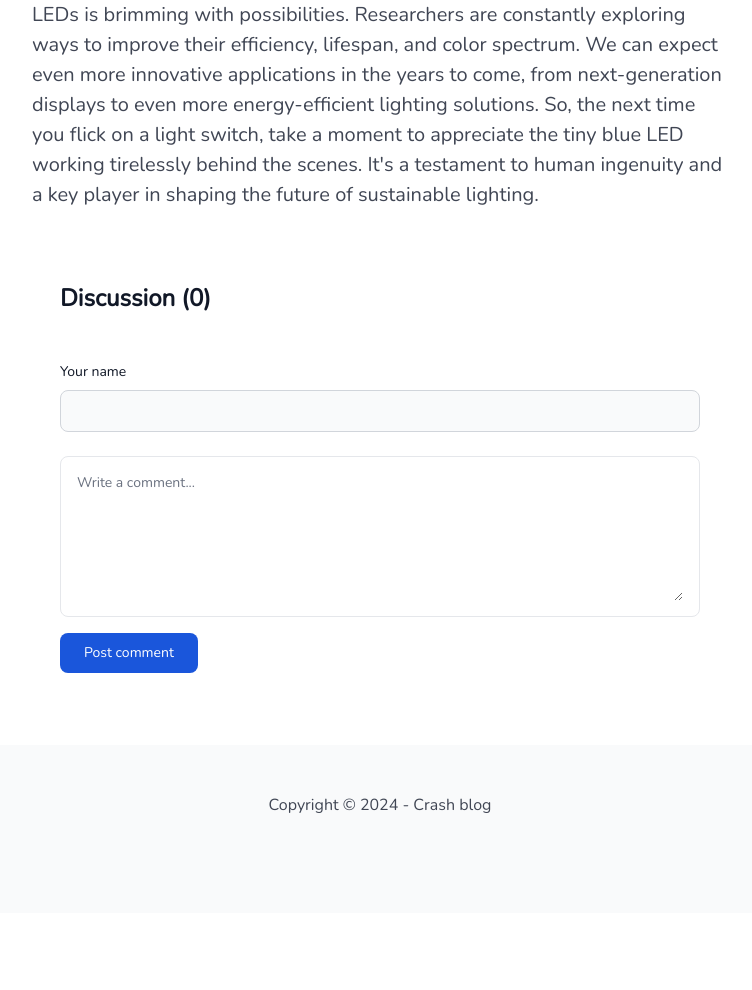
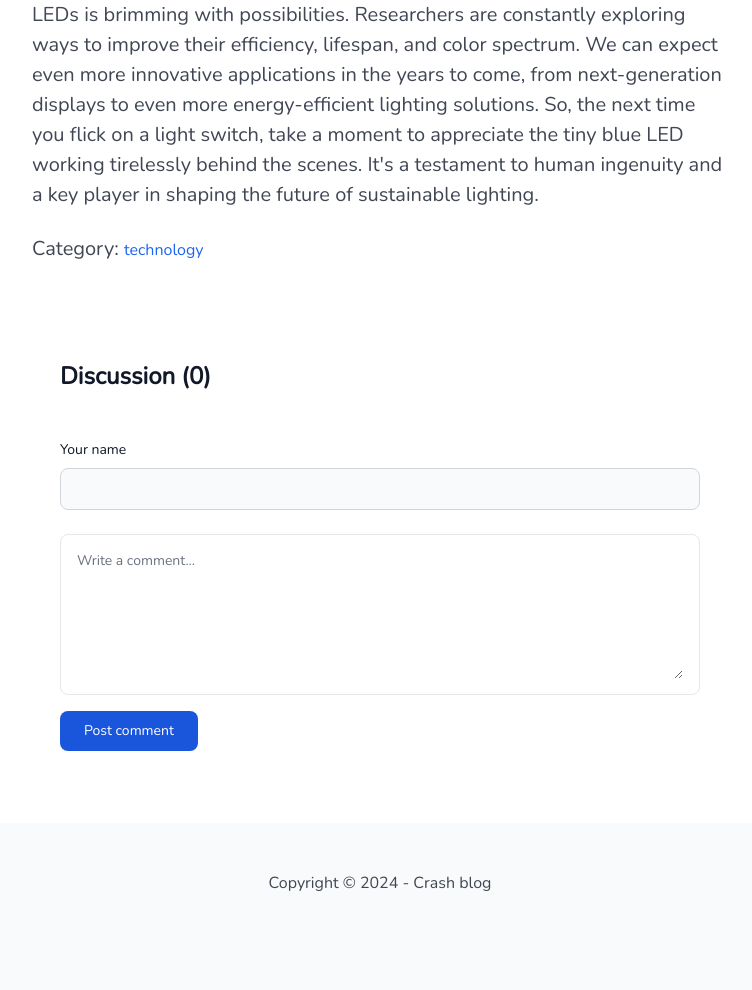
Before and after one commit to annan-dejene/Trekker-Blog, a Django app: a page that uses blog/templates/blog/detail.html in a window 1280 px wide. Shown: the part 1291-2281 px from the top of the page, without its empty margins (260-1012 px from the left). Before the commit the page ends 2104 px from the top, so only its background shows below. Run offline with Django 5.2, Linux system fonts and the light colour scheme; data comes from the database, SQL or seed files in the repository; both versions use the stored data as it was after the commit; some libraries are stand-ins or nearby versions.

Commit message:
Finished adding category to blog posts

```diff
--- a/blog/models.py
+++ b/blog/models.py
@@ -1,4 +1,16 @@
 from django.db import models
+
+
+class Category(models.Model):
+    title = models.CharField(max_length=255)
+    slug = models.SlugField()
+
+    class Meta:
+        verbose_name_plural = 'Categories'
+        ordering = ['title',]
+
+    def __str__(self):
+        return self.title
 
 
 class Post(models.Model):
@@ -7,6 +19,8 @@ class Post(models.Model):
     intro = models.TextField() # is not going to be the full body of the blog post but a short starter display
     body = models.TextField()
     created_at = models.DateTimeField(auto_now_add=True)
+
+    category = models.ForeignKey(Category, related_name='posts', on_delete=models.CASCADE)
 
     def __str__(self):
         return self.title
--- a/blog/templates/blog/detail.html
+++ b/blog/templates/blog/detail.html
@@ -13,6 +13,13 @@
 
               <h1 class="title">{{ post.title }}</h1>
               <md>{{post.body}}</md>
+
+              <div class="my-5">Category:
+                <a href="{% url 'blog:category_detail' post.category.slug %}" class="font-medium text-blue-600 dark:text-blue-500 hover:underline">
+                    <small>{{ post.category }}</small>
+                </a>
+              </div>
+
             </div>
           </div>
         </div>
--- a/blog/urls.py
+++ b/blog/urls.py
@@ -5,5 +5,6 @@ from . import views
 
 app_name = "blog"
 urlpatterns = [
-    path('<slug:slug>/', views.detail, name="detail"),
+    path('blog/<slug:slug>/', views.detail, name="detail"),
+    path('category/<slug:slug>/', views.category_detail, name="category_detail"),
 ]
--- a/blog/views.py
+++ b/blog/views.py
@@ -1,6 +1,6 @@
 from django.shortcuts import render, redirect, get_object_or_404
 
-from .models import Post, Comment
+from .models import Post, Comment, Category
 
 
 def detail(request, slug):
@@ -17,3 +17,9 @@ def detail(request, slug):
 
 
     return render(request, 'blog/detail.html', {"post": post})
+
+
+def category_detail(request, slug):
+    category = get_object_or_404(Category, slug=slug)
+
+    return render(request, 'blog/category.html', {'category': category})
--- a/config/urls.py
+++ b/config/urls.py
@@ -19,6 +19,6 @@ from django.urls import path, include
 
 urlpatterns = [
     path("", include('core.urls')),
-    path("blog/", include('blog.urls')),
+    path("", include('blog.urls')),
     path("admin/", admin.site.urls),
 ]
```
Also changed, not shown: blog/admin.py (+6 -1 lines), blog/templates/blog/category.html (added, +25 -0 lines), blog/migrations/0004_category.py (added), blog/migrations/0005_alter_category_options_post_category.py (added), db.sqlite3, 1 other file.
